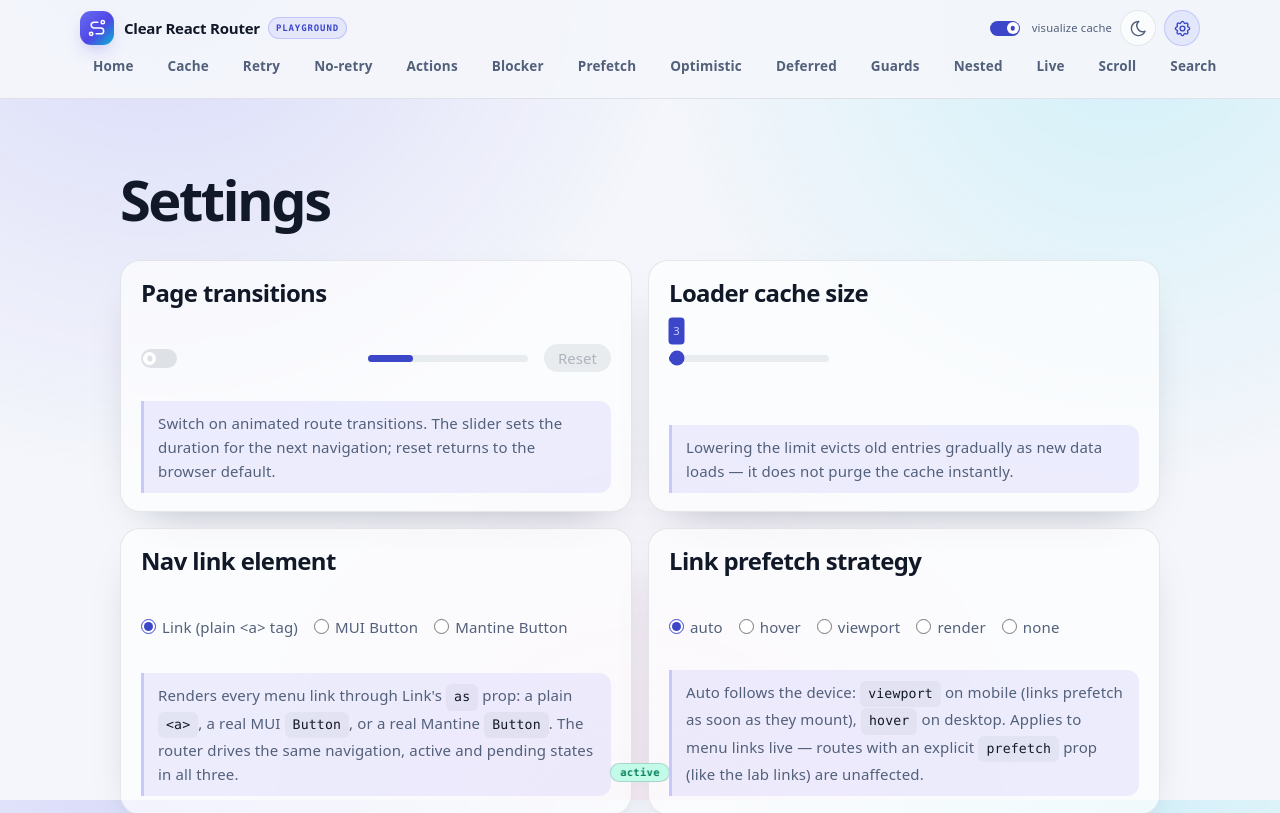
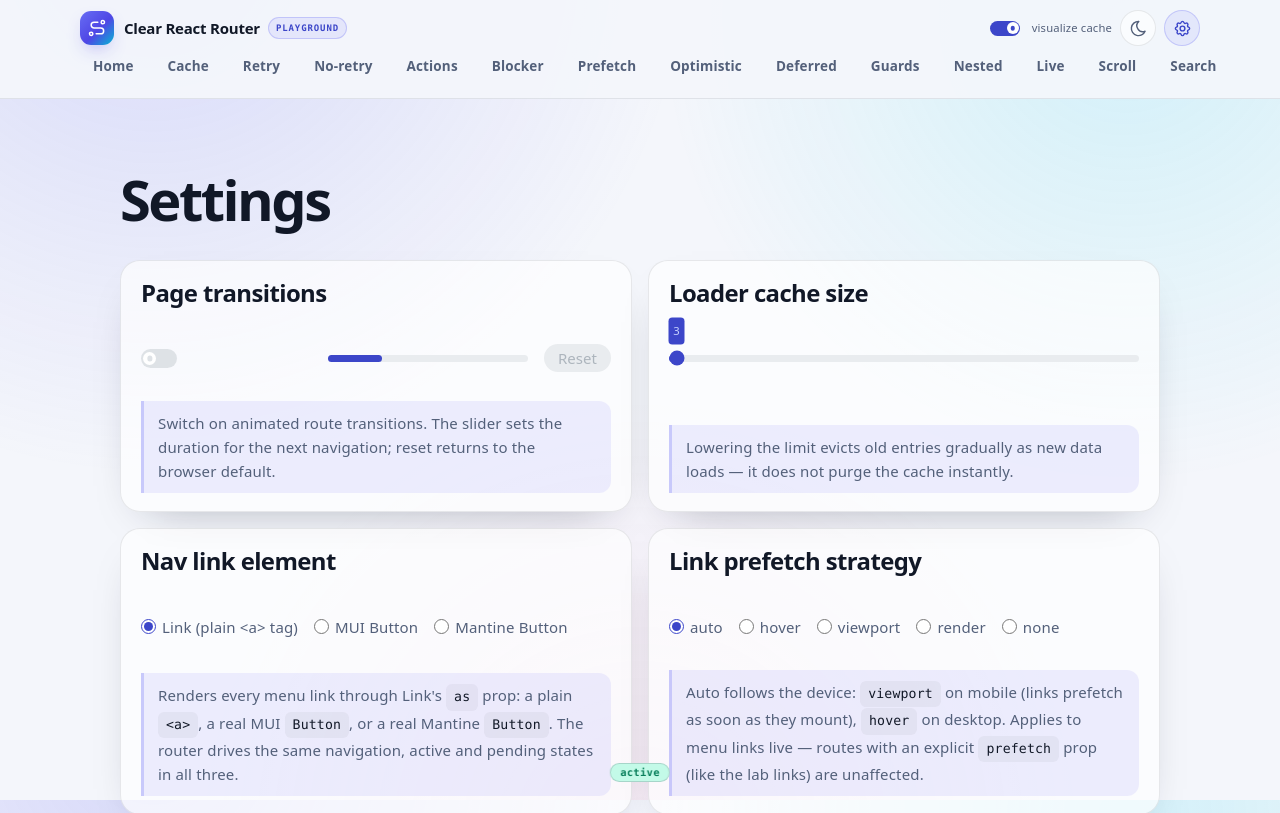
Before and after one commit to AndrewBubnov/clear-react-router, a React (Vite) app: page /playground/settings in a window 1280 px wide. Shown: the top 813 px of the page. Built offline with nearby package versions, Linux system fonts and the light colour scheme.

Commit message:
Adjust layout

```diff
--- a/src/playground/SettingsPage.tsx
+++ b/src/playground/SettingsPage.tsx
@@ -94,6 +94,7 @@ const SettingsPage = () => {
 							label={v => `${v}`}
 							labelAlwaysOn
 							thumbLabel="Maximum number of cached loader entries"
+							style={{ width: '100%' }}
 						/>
 					</div>
 					<p className="pg-hint">
@@ -145,7 +146,7 @@ const SettingsPage = () => {
 				</div>
 				<div className="pg-card">
 					<h2>Min loader duration</h2>
-					<div className="pg-row pg-space-between" style={{ height: 22 }}>
+					<div className="pg-row pg-space-between pg-skeleton-viz-wrap">
 						<Slider
 							min={0}
 							max={2000}
--- a/src/playground/playground.css
+++ b/src/playground/playground.css
@@ -325,6 +325,7 @@
 .pg-space-between {
 	justify-content: space-between;
 }
+
 
 .pg-btn-grid {
 	display: grid;
@@ -1245,6 +1246,10 @@ h1 {
 	.pg-inner-row {
 		margin: 12px 0;
 	}
+
+	.pg-skeleton-viz-wrap {
+		height: 22px;
+	}
 }
 
 @media (width <= 385px) {
--- a/src/playground/theme.ts
+++ b/src/playground/theme.ts
@@ -49,7 +49,7 @@ export const theme = createTheme({
 					cursor: 'grab',
 				},
 				root: {
-					width: 160,
+					width: 200,
 				},
 			},
 		}),
```
